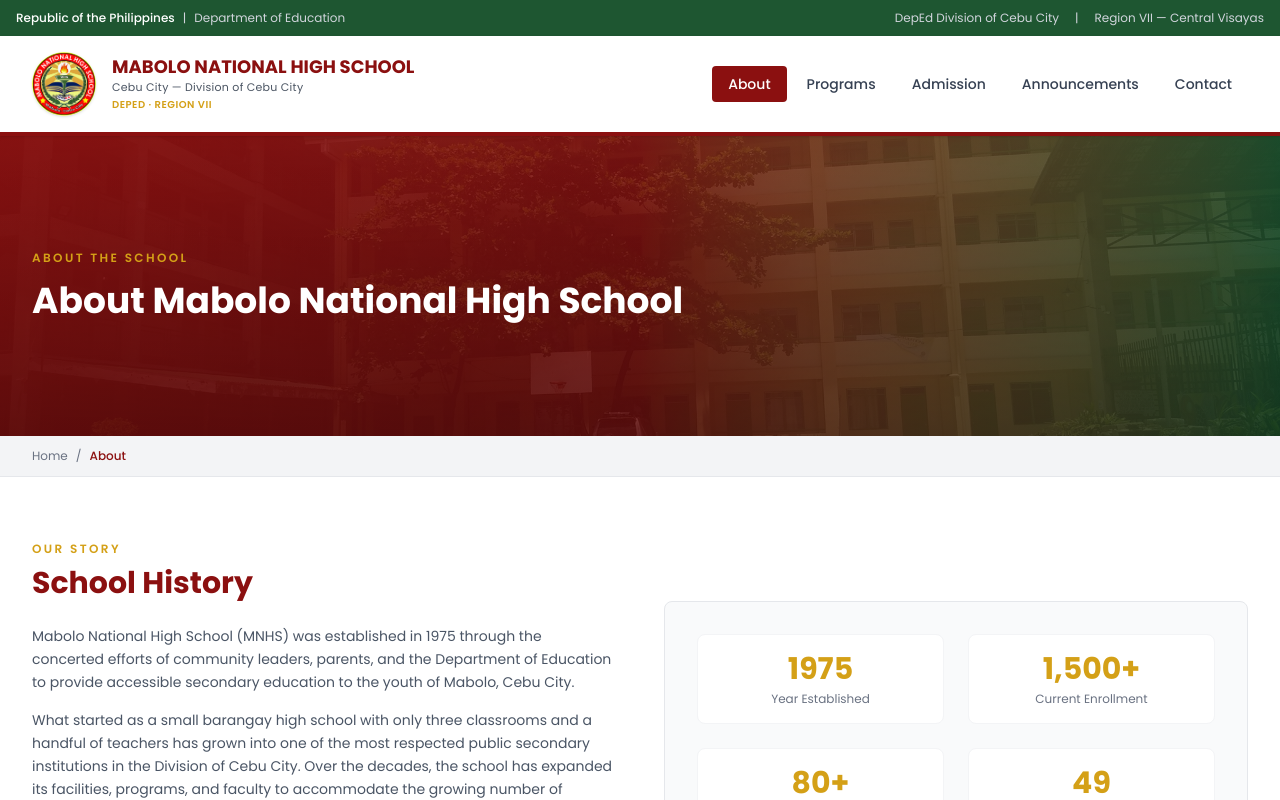
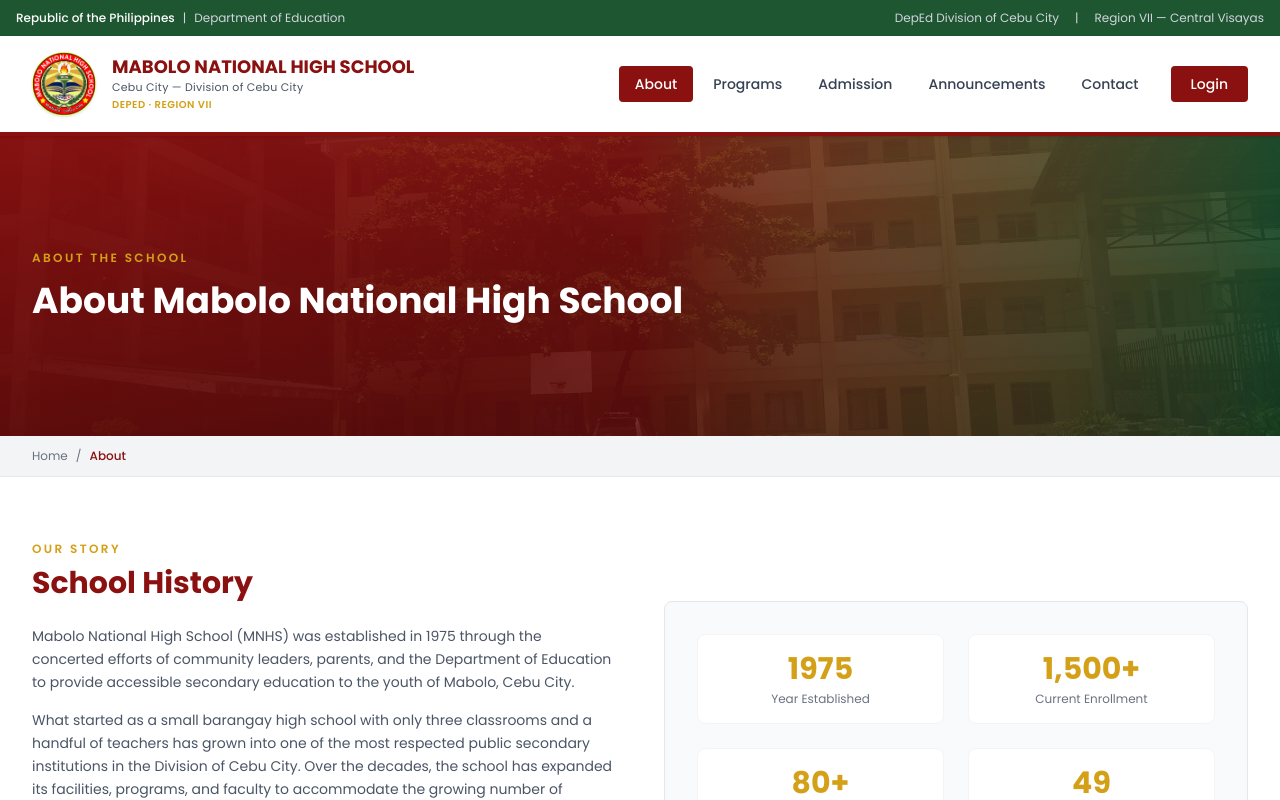
Before and after one commit to earlchristiantagalog/Mabolo-National-High-School, a Next.js app: page /about in a window 1280 px wide. Shown: the top 800 px of the page. Built offline with nearby package versions, Linux system fonts and the light colour scheme.

Commit message:
Add Login button to nav across all pages

```diff
--- a/app/(root)/about/page.tsx
+++ b/app/(root)/about/page.tsx
@@ -58,6 +58,7 @@
               {[{ label: "About", href: "/about" }, { label: "Programs", href: "/programs" }, { label: "Admission", href: "/admission" }, { label: "Announcements", href: "/news" }, { label: "Contact", href: "/contact" }].map((item) => (
                 <Link key={item.href} href={item.href} className={`px-4 py-2 text-sm font-medium transition-colors rounded ${item.href === "/about" ? "bg-[#8B1010] text-white" : "text-gray-700 hover:text-[#8B1010] hover:bg-red-50"}`}>{item.label}</Link>
               ))}
+              <Link href="/login" className="ml-3 px-5 py-2 text-xs lg:text-sm font-medium bg-[#8B1010] text-white hover:bg-[#6e0d0d] transition-colors rounded">Login</Link>
             </nav>
             <button className="lg:hidden text-[#8B1010] p-2">
               <svg xmlns="http://www.w3.org/2000/svg" width="24" height="24" viewBox="0 0 24 24" fill="none" stroke="currentColor" strokeWidth="2" strokeLinecap="round" strokeLinejoin="round"><line x1="4" x2="20" y1="12" y2="12"/><line x1="4" x2="20" y1="6" y2="6"/><line x1="4" x2="20" y1="18" y2="18"/></svg>
--- a/app/(root)/admission/enroll/page.tsx
+++ b/app/(root)/admission/enroll/page.tsx
@@ -515,6 +515,7 @@
               {[{ label: "About", href: "/about" }, { label: "Programs", href: "/programs" }, { label: "Admission", href: "/admission" }, { label: "Announcements", href: "/news" }, { label: "Contact", href: "/contact" }].map((item) => (
                 <Link key={item.href} href={item.href} className={`px-4 py-2 text-sm font-medium transition-colors rounded ${pathname.startsWith(item.href) ? "bg-[#8B1010] text-white" : "text-gray-700 hover:text-[#8B1010] hover:bg-red-50"}`}>{item.label}</Link>
               ))}
+              <Link href="/login" className="ml-3 px-5 py-2 text-xs lg:text-sm font-medium bg-[#8B1010] text-white hover:bg-[#6e0d0d] transition-colors rounded">Login</Link>
             </nav>
             <button className="lg:hidden text-[#8B1010] p-2">
               <svg xmlns="http://www.w3.org/2000/svg" width="24" height="24" viewBox="0 0 24 24" fill="none" stroke="currentColor" strokeWidth="2" strokeLinecap="round" strokeLinejoin="round"><line x1="4" x2="20" y1="12" y2="12"/><line x1="4" x2="20" y1="6" y2="6"/><line x1="4" x2="20" y1="18" y2="18"/></svg>
--- a/app/(root)/admission/page.tsx
+++ b/app/(root)/admission/page.tsx
@@ -34,6 +34,7 @@
               {[{ label: "About", href: "/about" }, { label: "Programs", href: "/programs" }, { label: "Admission", href: "/admission" }, { label: "Announcements", href: "/news" }, { label: "Contact", href: "/contact" }].map((item) => (
                 <Link key={item.href} href={item.href} className={`px-4 py-2 text-sm font-medium transition-colors rounded ${item.href === "/admission" ? "bg-[#8B1010] text-white" : "text-gray-700 hover:text-[#8B1010] hover:bg-red-50"}`}>{item.label}</Link>
               ))}
+              <Link href="/login" className="ml-3 px-5 py-2 text-xs lg:text-sm font-medium bg-[#8B1010] text-white hover:bg-[#6e0d0d] transition-colors rounded">Login</Link>
             </nav>
             <button className="lg:hidden text-[#8B1010] p-2">
               <svg xmlns="http://www.w3.org/2000/svg" width="24" height="24" viewBox="0 0 24 24" fill="none" stroke="currentColor" strokeWidth="2" strokeLinecap="round" strokeLinejoin="round"><line x1="4" x2="20" y1="12" y2="12"/><line x1="4" x2="20" y1="6" y2="6"/><line x1="4" x2="20" y1="18" y2="18"/></svg>
--- a/app/(root)/contact/page.tsx
+++ b/app/(root)/contact/page.tsx
@@ -129,6 +129,7 @@
               {[{ label: "About", href: "/about" }, { label: "Programs", href: "/programs" }, { label: "Admission", href: "/admission" }, { label: "Announcements", href: "/news" }, { label: "Contact", href: "/contact" }].map((item) => (
                 <Link key={item.href} href={item.href} className={`px-4 py-2 text-sm font-medium transition-colors rounded ${item.href === "/contact" ? "bg-[#8B1010] text-white" : "text-gray-700 hover:text-[#8B1010] hover:bg-red-50"}`}>{item.label}</Link>
               ))}
+              <Link href="/login" className="ml-3 px-5 py-2 text-xs lg:text-sm font-medium bg-[#8B1010] text-white hover:bg-[#6e0d0d] transition-colors rounded">Login</Link>
             </nav>
             <button className="lg:hidden text-[#8B1010] p-2">
               <svg xmlns="http://www.w3.org/2000/svg" width="24" height="24" viewBox="0 0 24 24" fill="none" stroke="currentColor" strokeWidth="2" strokeLinecap="round" strokeLinejoin="round"><line x1="4" x2="20" y1="12" y2="12"/><line x1="4" x2="20" y1="6" y2="6"/><line x1="4" x2="20" y1="18" y2="18"/></svg>
--- a/app/(root)/news/page.tsx
+++ b/app/(root)/news/page.tsx
@@ -34,6 +34,7 @@
               {[{ label: "About", href: "/about" }, { label: "Programs", href: "/programs" }, { label: "Admission", href: "/admission" }, { label: "Announcements", href: "/news" }, { label: "Contact", href: "/contact" }].map((item) => (
                 <Link key={item.href} href={item.href} className={`px-4 py-2 text-sm font-medium transition-colors rounded ${item.href === "/news" ? "bg-[#8B1010] text-white" : "text-gray-700 hover:text-[#8B1010] hover:bg-red-50"}`}>{item.label}</Link>
               ))}
+              <Link href="/login" className="ml-3 px-5 py-2 text-xs lg:text-sm font-medium bg-[#8B1010] text-white hover:bg-[#6e0d0d] transition-colors rounded">Login</Link>
             </nav>
             <button className="lg:hidden text-[#8B1010] p-2">
               <svg xmlns="http://www.w3.org/2000/svg" width="24" height="24" viewBox="0 0 24 24" fill="none" stroke="currentColor" strokeWidth="2" strokeLinecap="round" strokeLinejoin="round"><line x1="4" x2="20" y1="12" y2="12"/><line x1="4" x2="20" y1="6" y2="6"/><line x1="4" x2="20" y1="18" y2="18"/></svg>
--- a/app/(root)/page.tsx
+++ b/app/(root)/page.tsx
@@ -196,6 +196,7 @@
                   {item.label}
                 </a>
               ))}
+              <Link href="/login" className="ml-3 px-5 py-2 text-xs lg:text-sm font-medium bg-[#8B1010] text-white hover:bg-[#6e0d0d] transition-colors rounded">Login</Link>
             </nav>
 
             {/* Mobile Toggle */}
--- a/app/(root)/programs/page.tsx
+++ b/app/(root)/programs/page.tsx
@@ -34,6 +34,7 @@
               {[{ label: "About", href: "/about" }, { label: "Programs", href: "/programs" }, { label: "Admission", href: "/admission" }, { label: "Announcements", href: "/news" }, { label: "Contact", href: "/contact" }].map((item) => (
                 <Link key={item.href} href={item.href} className={`px-4 py-2 text-sm font-medium transition-colors rounded ${item.href === "/programs" ? "bg-[#8B1010] text-white" : "text-gray-700 hover:text-[#8B1010] hover:bg-red-50"}`}>{item.label}</Link>
               ))}
+              <Link href="/login" className="ml-3 px-5 py-2 text-xs lg:text-sm font-medium bg-[#8B1010] text-white hover:bg-[#6e0d0d] transition-colors rounded">Login</Link>
             </nav>
             <button className="lg:hidden text-[#8B1010] p-2">
               <svg xmlns="http://www.w3.org/2000/svg" width="24" height="24" viewBox="0 0 24 24" fill="none" stroke="currentColor" strokeWidth="2" strokeLinecap="round" strokeLinejoin="round"><line x1="4" x2="20" y1="12" y2="12"/><line x1="4" x2="20" y1="6" y2="6"/><line x1="4" x2="20" y1="18" y2="18"/></svg>
```
